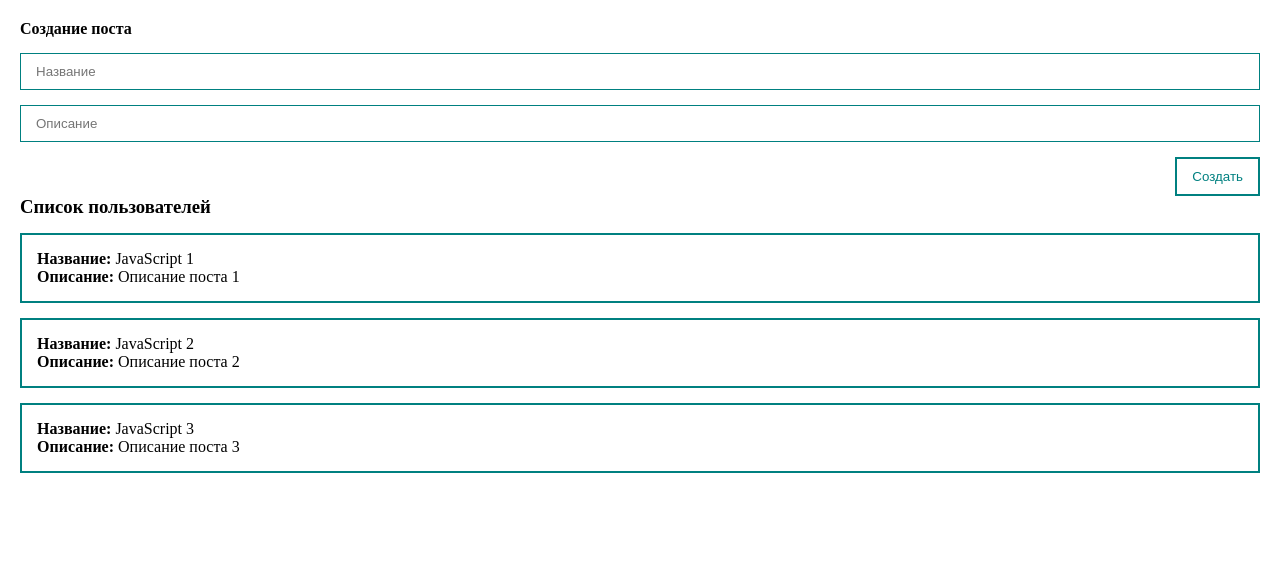
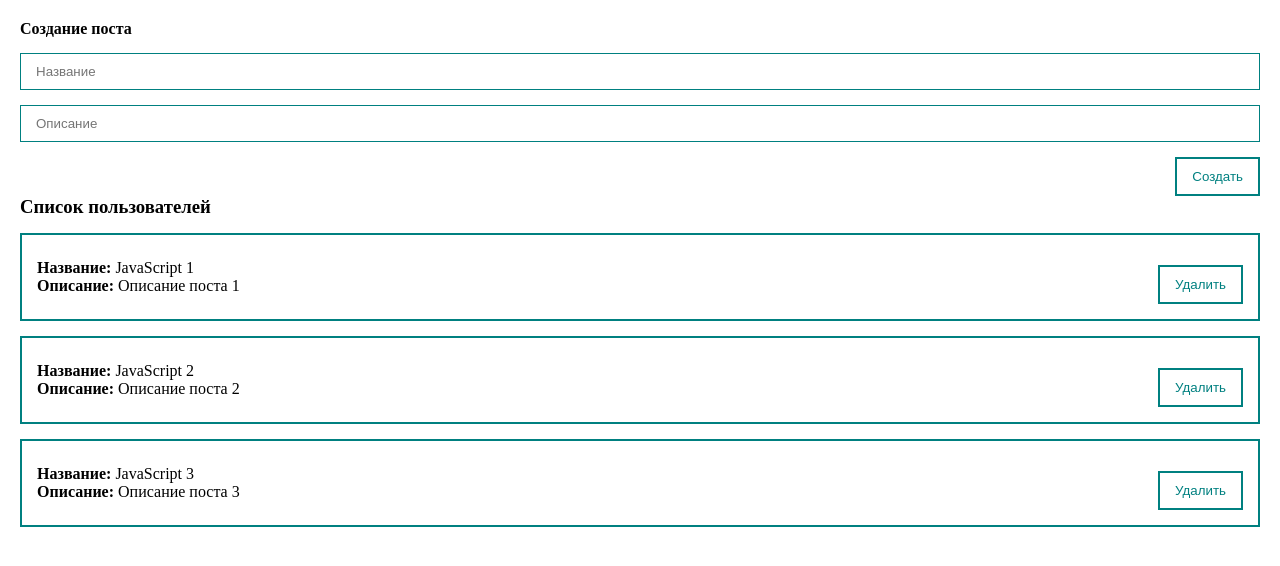
Before and after one commit to firemurashka/vue-post, a Vue app: page / in a window 1280 px wide. Shown: the top 566 px of the page. Built offline with nearby package versions, Linux system fonts and the light colour scheme.

Commit message:
Добавление компонента MyButton

```diff
--- a/src/components/PostForm.vue
+++ b/src/components/PostForm.vue
@@ -9,14 +9,19 @@
 		<input v-model="post.title" class="input" placeholder="Название" type="text">
 		<input v-model="post.body" class="input" placeholder="Описание" type="text">
 		<!-- обработчик события кнопки и вызов функции createPost -->
-		<button class="btn" @click="createPost">Создать</button>
+		<my-button class="btn__post" @click="createPost"> Создать </my-button>
 	</form>
 
 </template>
 
 <script>
+//импортирование кнопки
+import MyButton from '@/components/UI/MyButton.vue'
+
 export default {
-
+	components: {
+		MyButton
+	},
 	data() {
 		return {
 			//объявляем модель post с полями
@@ -30,8 +35,6 @@
 	methods: {
 		/* функция обработки кнопки */
 		createPost() {
-
-
 			/* объект создавать не надо
 				объект новый пост newPost
 				const newPost = {
@@ -83,13 +86,7 @@
 	outline: none;
 }
 
-
-.btn {
-	margin: 15px 0px 0px 0px;
+.btn__post {
 	align-self: flex-end;
-	padding: 10px 15px;
-	background: none;
-	color: teal;
-	border: 2px solid teal;
 }
 </style>
--- a/src/components/PostItem.vue
+++ b/src/components/PostItem.vue
@@ -1,14 +1,25 @@
 <template>
 
 	<div class="post">
-		<!-- динамически забираем title у post -->
-		<div> <strong> Название: </strong>{{ post.title }}</div>
-		<div> <strong> Описание: </strong>{{ post.body }}</div>
+		<div>
+			<!-- динамически забираем title у post -->
+			<div> <strong> Название: </strong>{{ post.title }}</div>
+			<div> <strong> Описание: </strong>{{ post.body }}</div>
+		</div>
+		<div class="post__btns">
+			<my-button> Удалить </my-button>
+
+		</div>
 	</div>
 </template>
 
 <script>
+import MyButton from '@/components/UI/MyButton.vue'
+
 export default {
+	components: {
+		MyButton
+	},
 	//аргументы props для остов из массива в App
 	props: {
 		//пишем то что ожидаем на входе - пост
@@ -23,4 +34,14 @@
 </script>
 
 <style scoped>
+.post {
+	padding: 15px;
+	border: 2px solid teal;
+	margin: 15px 0px 0px 0px;
+	display: flex;
+	justify-content: space-between;
+	align-items: center;
+
+
+}
 </style>
--- a/src/components/PostList.vue
+++ b/src/components/PostList.vue
@@ -30,9 +30,4 @@
 
 <!-- scoped - стили аботают только внитри этого компонента -->
 <style scoped>
-.post {
-	padding: 15px;
-	border: 2px solid teal;
-	margin: 15px 0px 0px 0px;
-}
 </style>
--- /dev/null
+++ b/src/components/UI/MyButton.vue
@@ -0,0 +1,22 @@
+<template>
+	<button class="btn">
+		<slot></slot>
+	</button>
+</template>
+
+
+<script>
+export default {
+
+}
+</script>
+<style>
+.btn {
+	margin-top: 15px;
+	align-self: flex-end;
+	padding: 10px 15px;
+	background: none;
+	color: teal;
+	border: 2px solid teal;
+}
+</style>
```
